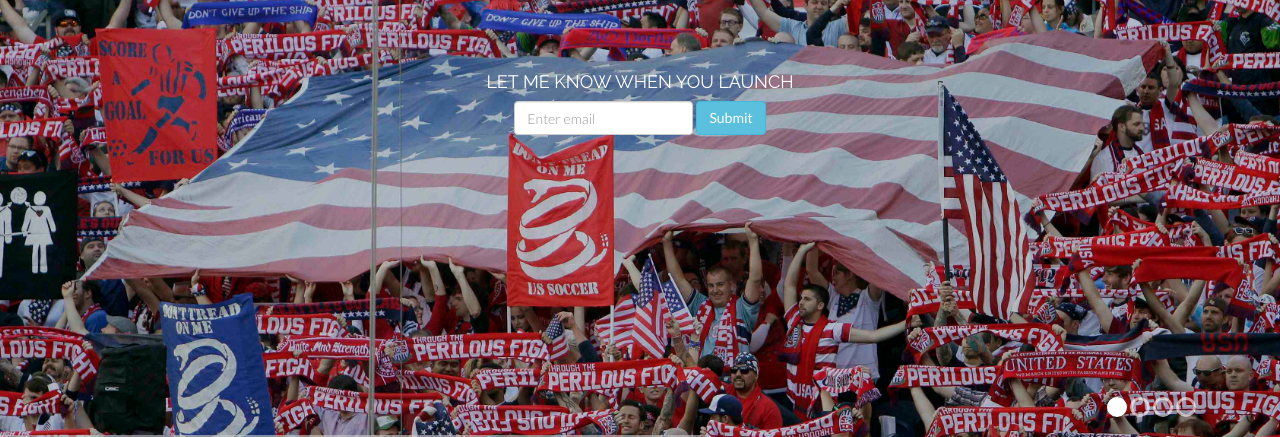
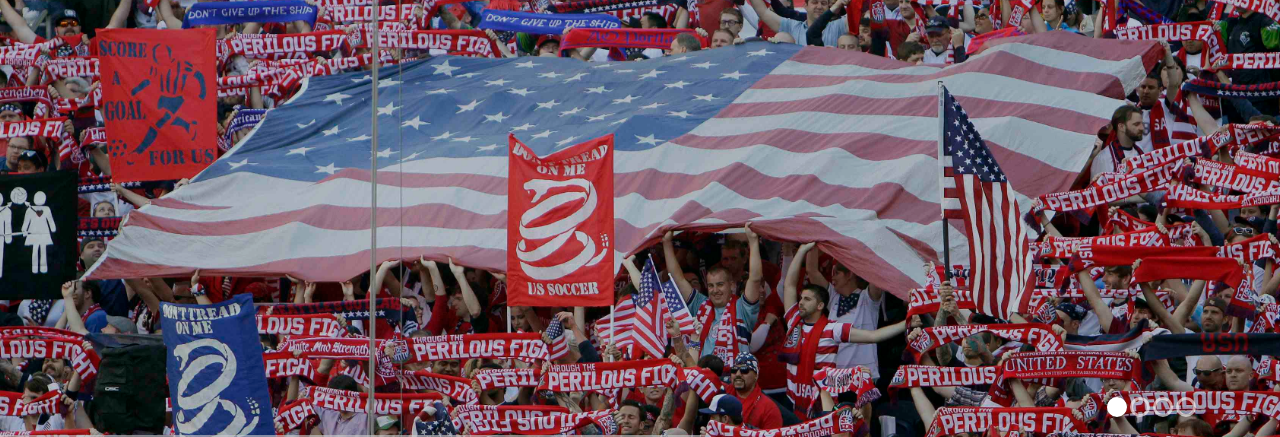
Before and after one commit to ctrimm/usmnt, a plain HTML site: page index.html in a window 1280 px wide. Shown: the part 363-800 px from the top of the page. Drawn offline with nearby package versions, Linux system fonts and the light colour scheme.

Commit message:
removed the email signup text & box

```diff
--- a/index.html
+++ b/index.html
@@ -46,16 +46,6 @@
                 <div id="seconds" class="timer_box"></div>
             </div>
             <!-- END TIMER -->
-            <div class="col-lg-4 col-lg-offset-4 mt centered">
-            	<h4>LET ME KNOW WHEN YOU LAUNCH</h4>
-				<form class="form-inline" role="form">
-				  <div class="form-group">
-				    <label class="sr-only" for="exampleInputEmail2">Email address</label>
-				    <input type="email" class="form-control" id="exampleInputEmail2" placeholder="Enter email">
-				  </div>
-				  <button type="submit" class="btn btn-info">Submit</button>
-				</form>
-			</div>
 
         </div>
         <!-- LAYER OVER THE SLIDER TO MAKE THE WHITE TEXTE READABLE -->
```
